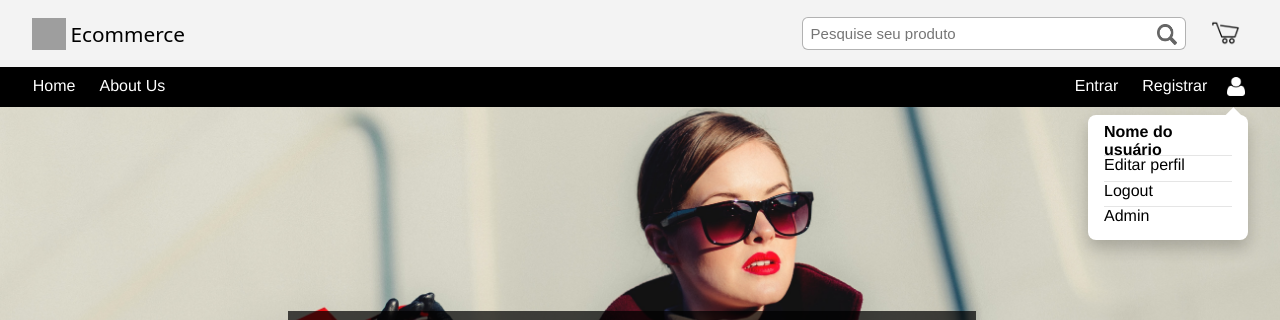
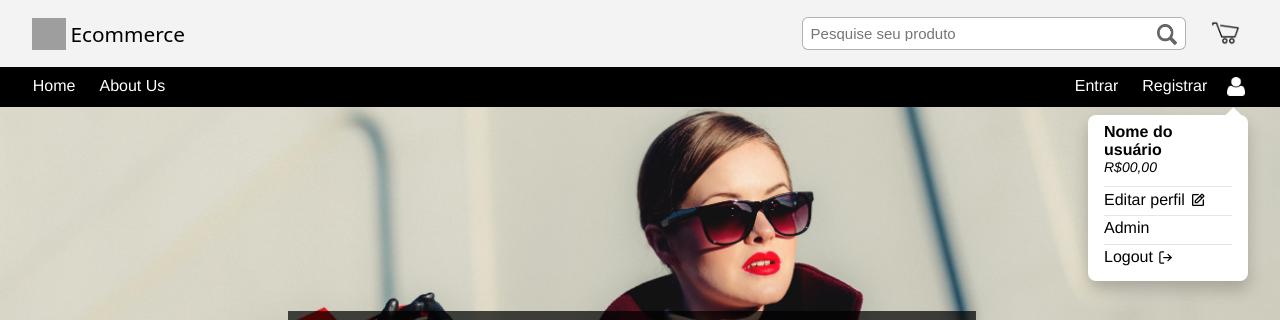
Before and after one commit to pafev/react_projetoFinal, a React (Create React App) app: page / in a window 1280 px wide. Both pictures are taken after a click on the button 1232 px from the left and 91 px from the top of the page. Shown: the top 320 px of the page. Built offline with nearby package versions, Linux system fonts and the light colour scheme; no server answers; grey boxes are pictures that could not be loaded; a web font is replaced by a local one.

Commit message:
customizing dropdownPerfil

```diff
--- a/src/components/dropdownPerfil/index.js
+++ b/src/components/dropdownPerfil/index.js
@@ -2,6 +2,8 @@ import { useEffect, useRef, useState } from "react"
 import { Link } from "react-router-dom"
 import { Container } from "./styles"
 import iconPerfil from '../../assets/perfil-icon-white.png'
+import { BiEdit } from 'react-icons/bi'
+import { FiLogOut } from 'react-icons/fi'
 
 const DropdownPerfil = () => {
     let contentRef = useRef()
@@ -20,15 +22,22 @@ const DropdownPerfil = () => {
         <Container>
         <div className="dropdown" ref={contentRef}>
             <button className="dropdownBtn" onClick={() => setOpenDropdown(!openDropdown)}>
-                <p>
-                    <img src={iconPerfil} alt='perfil'></img>
-                </p>
+                <img src={iconPerfil} alt='perfil'></img>
             </button>
             <div className="dropdown-content" id={openDropdown? 'contentShow' : ''}>
                 <h1>Nome do usuário</h1>
-                <Link className="item" to='/perfil'>Editar perfil</Link>
-                <Link className="item" to='/'>Logout</Link>
-                <Link className="item" to='/'>Admin</Link>
+                <h2>R$00,00</h2>
+                <Link className="item" to='/perfil'>
+                    Editar perfil
+                    <BiEdit className="icon"/>
+                </Link>
+                <Link className="item" to='/'>
+                    Admin
+                </Link>
+                <Link className="item" to='/'>
+                    Logout
+                    <FiLogOut className="icon logout"/>
+                </Link>
             </div>
         </div>
         </Container>
--- a/src/components/dropdownPerfil/styles.js
+++ b/src/components/dropdownPerfil/styles.js
@@ -1,6 +1,14 @@
 import styled from "styled-components";
 
 export const Container = styled.div`
+.dropdownBtn {
+    background-color: black;
+    border: none;
+    outline: none;
+    display: flex;
+    align-items: center;
+}
+
 img {
     padding-bottom: 0.6rem;
     width: 1.1rem;
@@ -24,11 +32,6 @@ img {
     transform: translateY(-20px);
 }
 
-.dropdown-content h1 {
-    color: black;
-    font-size: 16px;
-    height: 2rem;
-}
 
 .dropdown-content::before {
     content: '';
@@ -41,11 +44,35 @@ img {
     transform: rotate(45deg);
 }
 
+.dropdown-content h1 {
+    color: black;
+    font-size: 16px;
+}
+
+.dropdown-content h2 {
+    color: black;
+    font-size: 14px;
+    font-weight: lighter;
+    font-style: italic;
+    margin-bottom: 0.7rem;
+}
+
 .dropdown-content .item {
+    display: flex;
+    align-items: center;
     border-top: 1px solid rgba(0,0,0,0.1);
     color: black;
     text-decoration: none;
     height: 1.6rem;
+    margin-bottom: 0.2rem;
+}
+
+.dropdown-content .icon {
+    margin-left: 5px;
+}
+
+.dropdown-content .item .logout {
+    font-size: 15px;
 }
 
 #contentShow {
@@ -57,14 +84,4 @@ img {
     transition: 0.5s ease;
 }
 
-.dropdownBtn {
-    background-color: black;
-    border: none;
-    outline: none;
-}
-
-.dropdownBtn p {
-    display: flex;
-    align-items: center;
-}
 `
```
